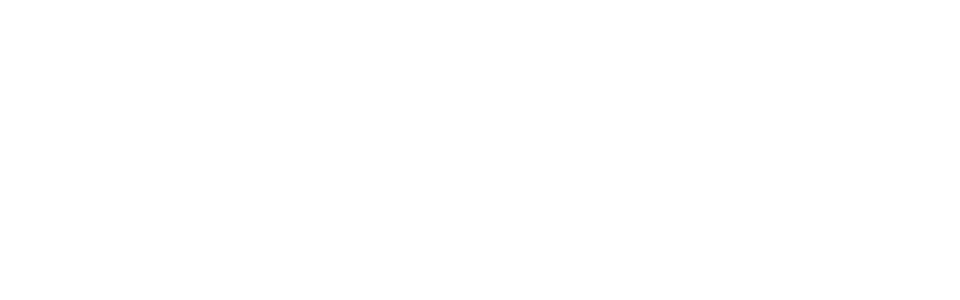
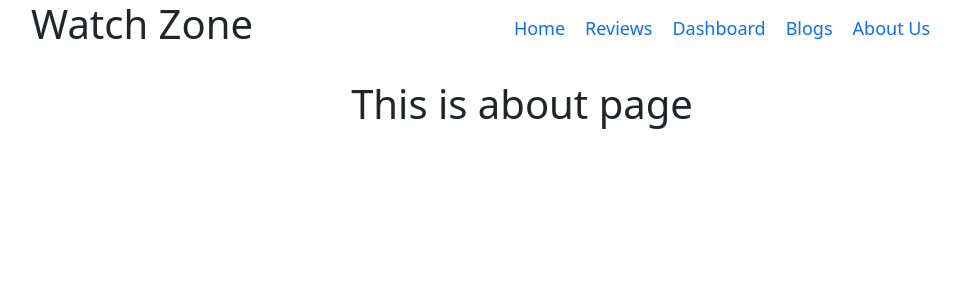
Before and after one commit to Easrib/watch-zone, a React (Create React App) app: page /about in a window 1280 px wide. Shown: the top 300 px of the page, without its empty margins (118-1078 px from the left). Built offline with nearby package versions, Linux system fonts and the light colour scheme.

Commit message:
Header components

```diff
--- a/package.json
+++ b/package.json
@@ -6,7 +6,9 @@
     "@testing-library/jest-dom": "^5.16.3",
     "@testing-library/react": "^12.1.4",
     "@testing-library/user-event": "^13.5.0",
+    "bootstrap": "^5.1.3",
     "react": "^18.0.0",
+    "react-bootstrap": "^2.2.2",
     "react-dom": "^18.0.0",
     "react-router-dom": "^6.3.0",
     "react-scripts": "5.0.0",
--- a/src/App.js
+++ b/src/App.js
@@ -1,10 +1,28 @@
 
+import { Route, Router, Routes } from 'react-router-dom';
 import './App.css';
+import About from './components/About/About';
+import Blogs from './components/Blogs/Blogs';
+import Dashboard from './components/Dashboard/Dashboard';
+import Header from './components/Header/Header';
+import Home from './components/Home/Home';
+import Notfound from './components/Notfound/Notfound';
+import Reviews from './components/Reviews/Reviews'
+
+
 
 function App() {
   return (
-    <div className="App">
-
+    <div className="App container">
+      <Header></Header>
+      <Routes>
+        <Route path='/' element={<Home></Home>}></Route>
+        <Route path='/reviews' element={<Reviews></Reviews>}></Route>
+        <Route path='/dashboard' element={<Dashboard></Dashboard>}></Route>
+        <Route path='/blogs' element={<Blogs></Blogs>}></Route>
+        <Route path='/about' element={<About></About>}></Route>
+        <Route path='/*' element={<Notfound></Notfound>}></Route>
+      </Routes>
     </div>
   );
 }
--- a/src/components/About/About.js
+++ b/src/components/About/About.js
@@ -0,0 +1,11 @@
+import React from 'react';
+
+const About = () => {
+    return (
+        <div>
+            <h1>This is about page</h1>
+        </div>
+    );
+};
+
+export default About;
--- a/src/components/Blogs/Blogs.js
+++ b/src/components/Blogs/Blogs.js
@@ -0,0 +1,11 @@
+import React from 'react';
+
+const Blogs = () => {
+    return (
+        <div>
+            <h1>This is Blogs</h1>
+        </div>
+    );
+};
+
+export default Blogs;
--- a/src/components/Dashboard/Dashboard.js
+++ b/src/components/Dashboard/Dashboard.js
@@ -0,0 +1,11 @@
+import React from 'react';
+
+const Dashboard = () => {
+    return (
+        <div>
+            <h1>This is Dashboard</h1>
+        </div>
+    );
+};
+
+export default Dashboard;
--- /dev/null
+++ b/src/components/Header/Header.css
@@ -0,0 +1,11 @@
+.nav-links {
+    display: flex;
+    justify-content: center;
+    align-items: center;
+
+}
+
+.nav-links .header-link {
+    margin-left: 20px;
+    font-size: 18px;
+}
--- /dev/null
+++ b/src/components/Header/Header.js
@@ -0,0 +1,22 @@
+import React from 'react';
+import { Link } from 'react-router-dom';
+import './Header.css'
+
+const Header = () => {
+    return (
+        <div className='row mb-4'>
+            <div className="col-md-4">
+                <h1>Watch <span>Zone</span></h1>
+            </div>
+            <div className="col-md-8 nav-links ">
+                <Link className='text-decoration-none header-link' to={'/'}>Home</Link>
+                <Link className='text-decoration-none header-link' to={'/reviews'}>Reviews</Link>
+                <Link className='text-decoration-none header-link' to={'/dashboard'}>Dashboard</Link>
+                <Link className='text-decoration-none header-link' to={'/blogs'}>Blogs</Link>
+                <Link className='text-decoration-none header-link' to={'/about'}>About Us</Link>
+            </div>
+        </div>
+    );
+};
+
+export default Header;
--- a/src/components/Home/Home.js
+++ b/src/components/Home/Home.js
@@ -0,0 +1,10 @@
+import React from 'react';
+
+const Home = () => {
+    return (
+        <div>
+        </div>
+    );
+};
+
+export default Home;
--- /dev/null
+++ b/src/components/Notfound/Notfound.js
@@ -0,0 +1,12 @@
+import React from 'react';
+
+const Notfound = () => {
+    return (
+        <div>
+            <h1>404</h1>
+            <h2>Page not found</h2>
+        </div>
+    );
+};
+
+export default Notfound;
--- a/src/components/Reviews/Reviews.js
+++ b/src/components/Reviews/Reviews.js
@@ -0,0 +1,11 @@
+import React from 'react';
+
+const Reviews = () => {
+    return (
+        <div>
+            <h1>Review page</h1>
+        </div>
+    );
+};
+
+export default Reviews;
--- a/src/index.js
+++ b/src/index.js
@@ -4,6 +4,7 @@
 import App from './App';
 import reportWebVitals from './reportWebVitals';
 import { BrowserRouter } from 'react-router-dom';
+import 'bootstrap/dist/css/bootstrap.min.css';
 
 ReactDOM.render(
   <BrowserRouter>
```
Also changed, not shown: 1 other file (tests, documents, lock files or other folders).
